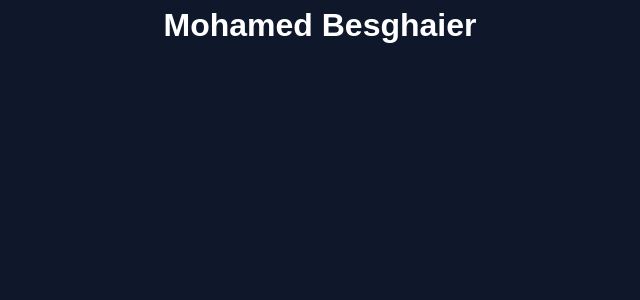
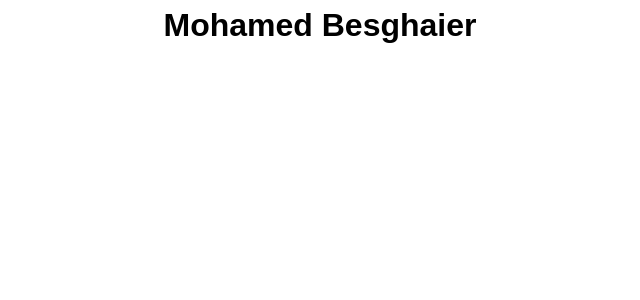
Before and after one commit to mohamed-besghaier/besghaier-portfolio, a React (Vite) app: page / in a window 1280 px wide. Shown: the top 300 px of the page, without its empty margins (320-960 px from the left). Built offline with nearby package versions, Linux system fonts and the light colour scheme.

Commit message:
create components

```diff
--- a/src/index.css
+++ b/src/index.css
@@ -1,15 +1,11 @@
-/* Reset */
 * {
   margin: 0;
   padding: 0;
   box-sizing: border-box;
 }
 
-/* Global styles */
 body {
   font-family: Arial, sans-serif;
-  background-color: #0f172a; /* dark modern look */
-  color: white;
   line-height: 1.6;
 }
 
@@ -17,7 +13,6 @@ h1 {
   text-align: center;
 }
 
-/* Links */
 a {
   color: inherit;
   text-decoration: none;
```
Also changed, not shown: src/components/About.jsx (added), src/components/Contact.jsx (added), src/components/Hero.jsx (added), src/components/Navbar.jsx (added), src/components/Projects.jsx (added).
